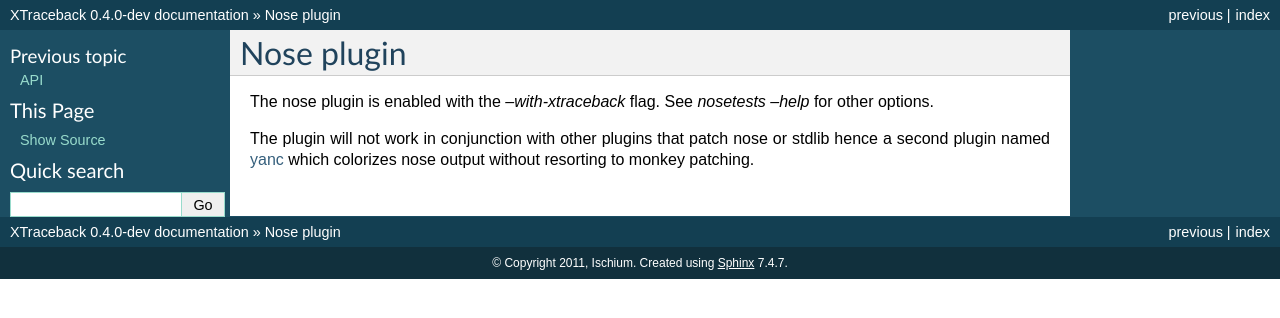
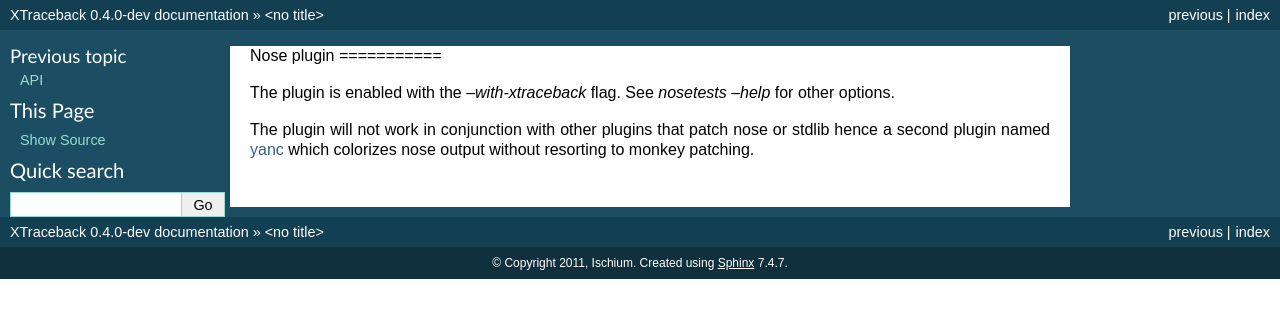
Before and after one commit to 0compute/xtraceback, a Sphinx documentation site: the page built from doc/nose.rst, in a window 1280 px wide. Shown: the top 318 px of the page. Built offline with Sphinx 7.4.7, drawn with Linux system fonts in a browser that asks for light colours.

Commit message:
fixing coverage - wip

```diff
--- a/doc/nose.rst
+++ b/doc/nose.rst
@@ -1,8 +1,7 @@
-Nose plugin
-===========
+Nose plugin ===========
 
-The nose plugin is enabled with the `--with-xtraceback` flag. See `nosetests
---help` for other options.
+The plugin is enabled with the `--with-xtraceback` flag. See `nosetests --help`
+for other options.
 
 The plugin will not work in conjunction with other plugins that patch nose or
 stdlib hence a second plugin named `yanc <https://github.com/ischium/yanc>`_
```
Also changed, not shown: setup.cfg (+2 -5 lines), 2 other files.
